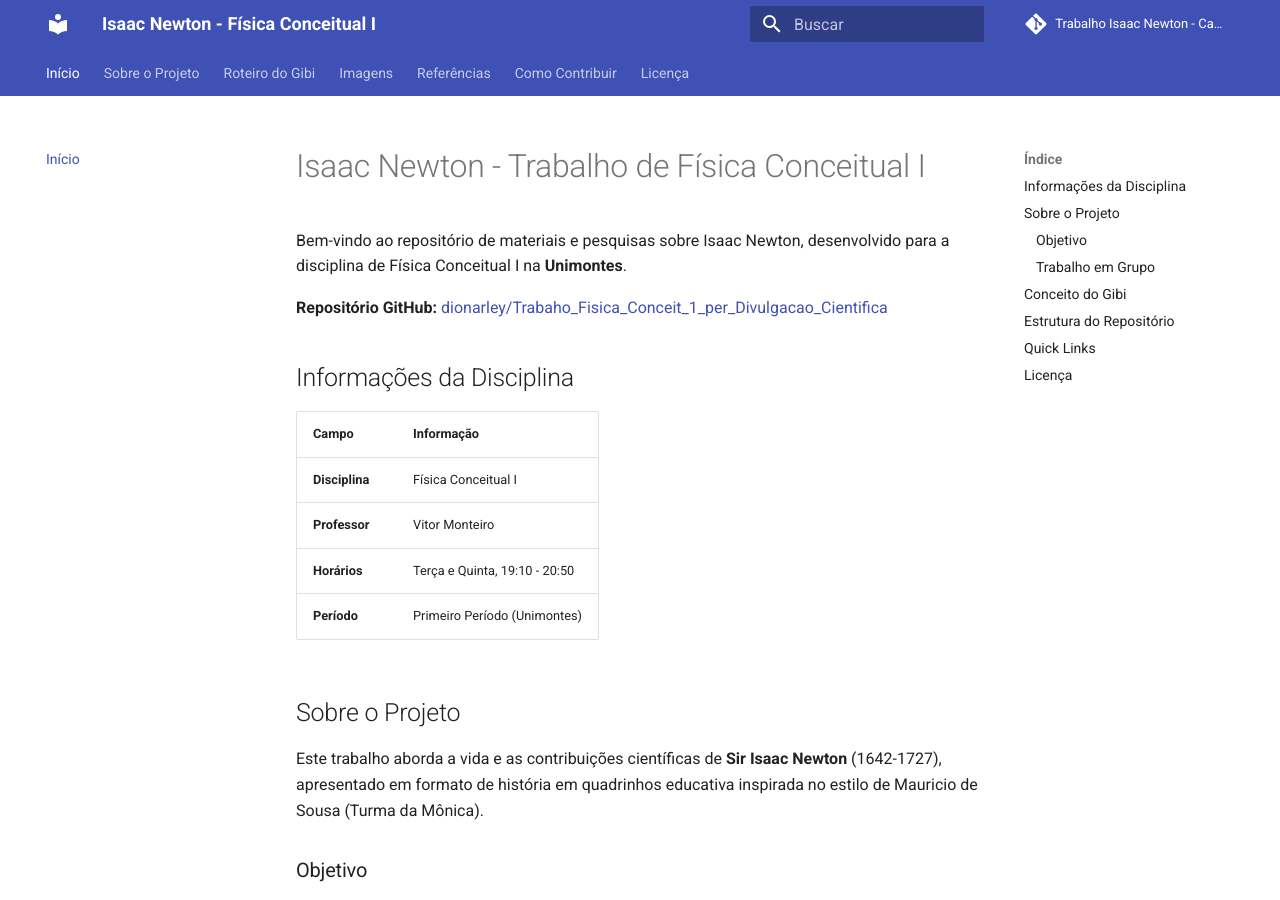
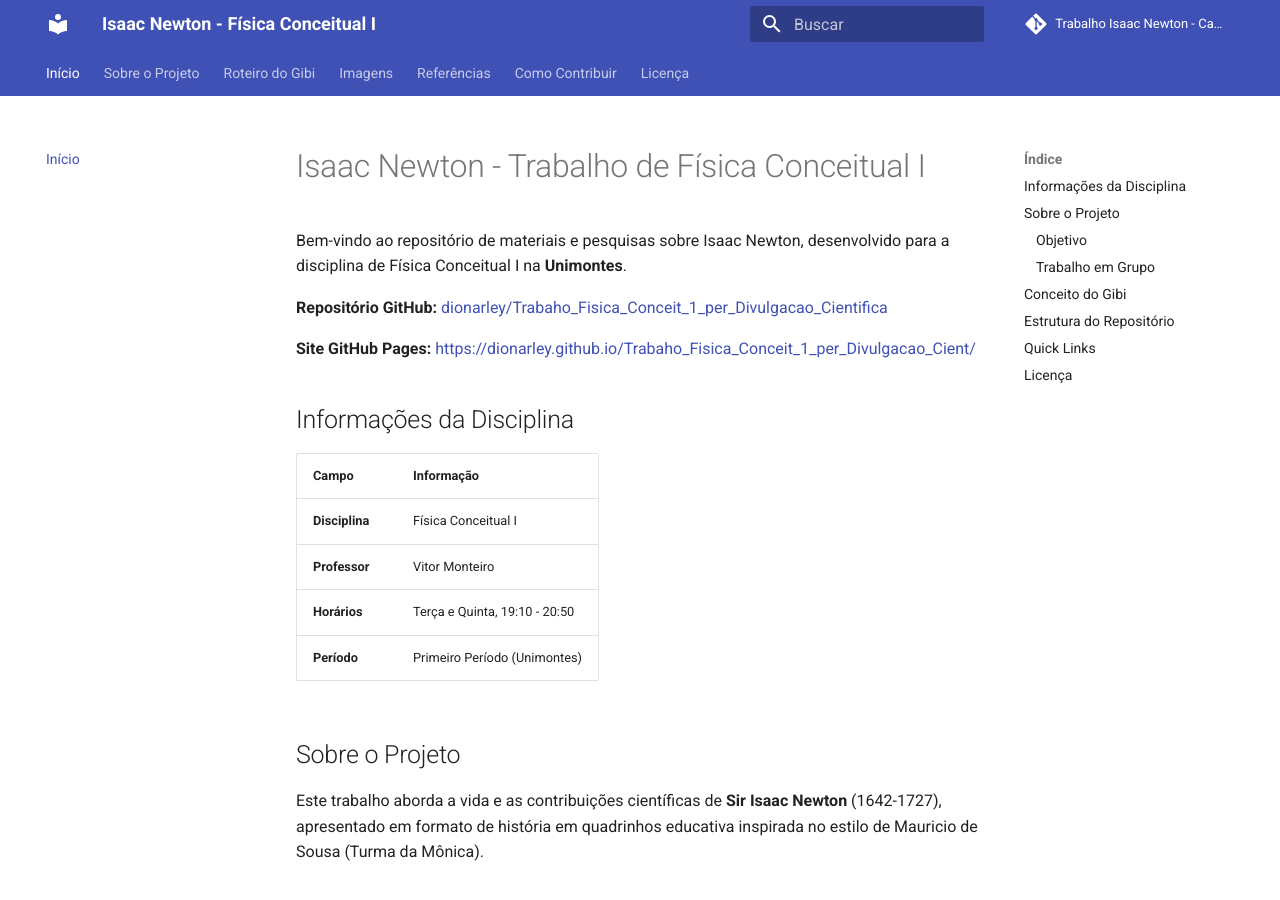
Before and after one commit to dionarley/Trabaho_Fisica_Conceit_1_per_Divulgacao_Cient, an MkDocs documentation site: the page built from docs/index.md, in a window 1280 px wide and 900 px high. Built offline with MkDocs 1.6.1 and Material for MkDocs 9.7.7, drawn with Linux system fonts in a browser that asks for light colours; comment, search, counter and statistics services are not loaded.

Commit message:
docs: adiciona link do GitHub Pages no index.md

```diff
--- a/docs/index.md
+++ b/docs/index.md
@@ -3,6 +3,8 @@
 Bem-vindo ao repositório de materiais e pesquisas sobre Isaac Newton, desenvolvido para a disciplina de Física Conceitual I na **Unimontes**.
 
 **Repositório GitHub:** [dionarley/Trabaho_Fisica_Conceit_1_per_Divulgacao_Cientifica](https://github.com/dionarley/Trabaho_Fisica_Conceit_1_per_Divulgacao_Cientifica)
+
+**Site GitHub Pages:** [https://dionarley.github.io/Trabaho_Fisica_Conceit_1_per_Divulgacao_Cient/](https://dionarley.github.io/Trabaho_Fisica_Conceit_1_per_Divulgacao_Cient/)
 
 ## Informações da Disciplina
 
```
